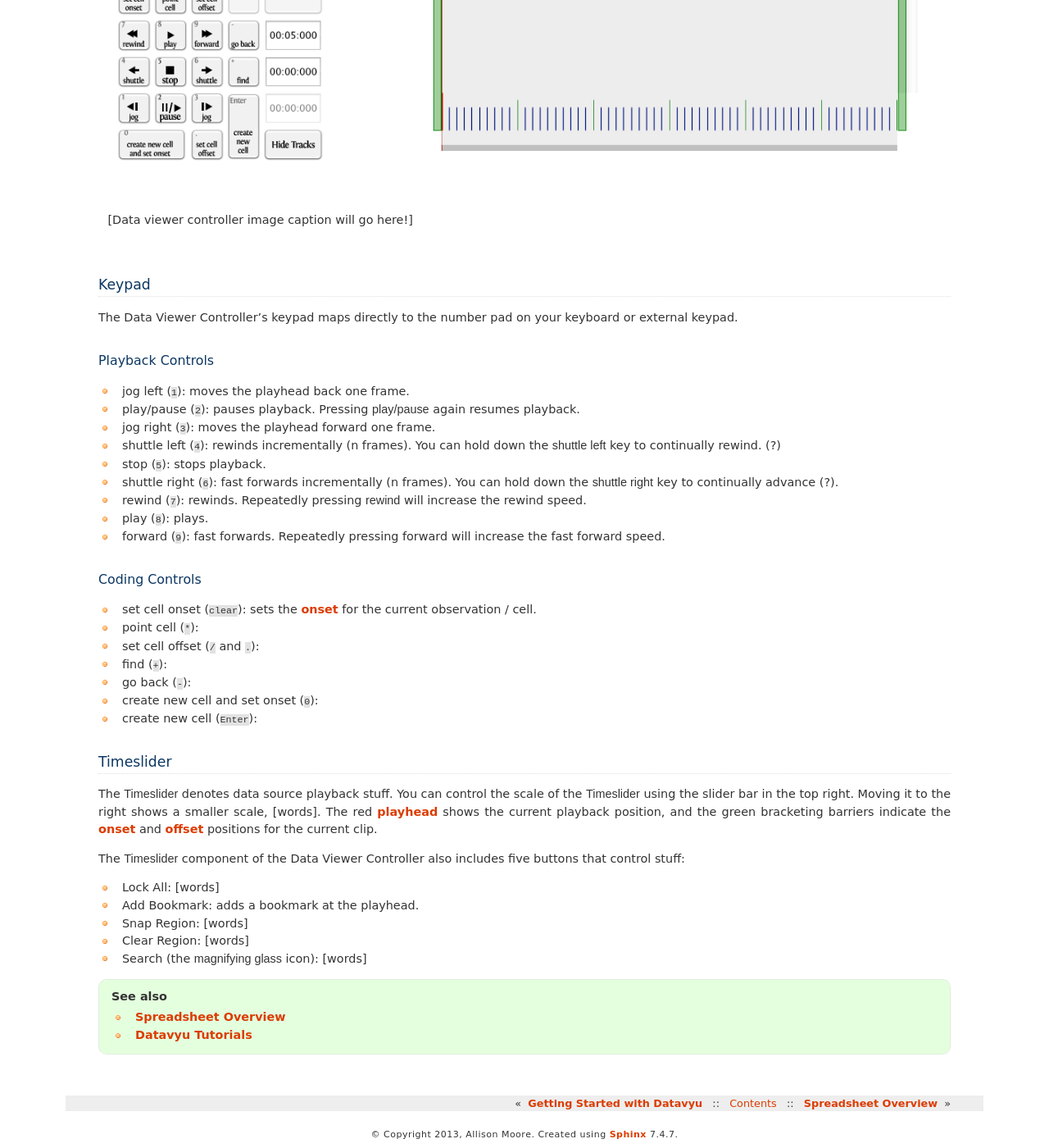
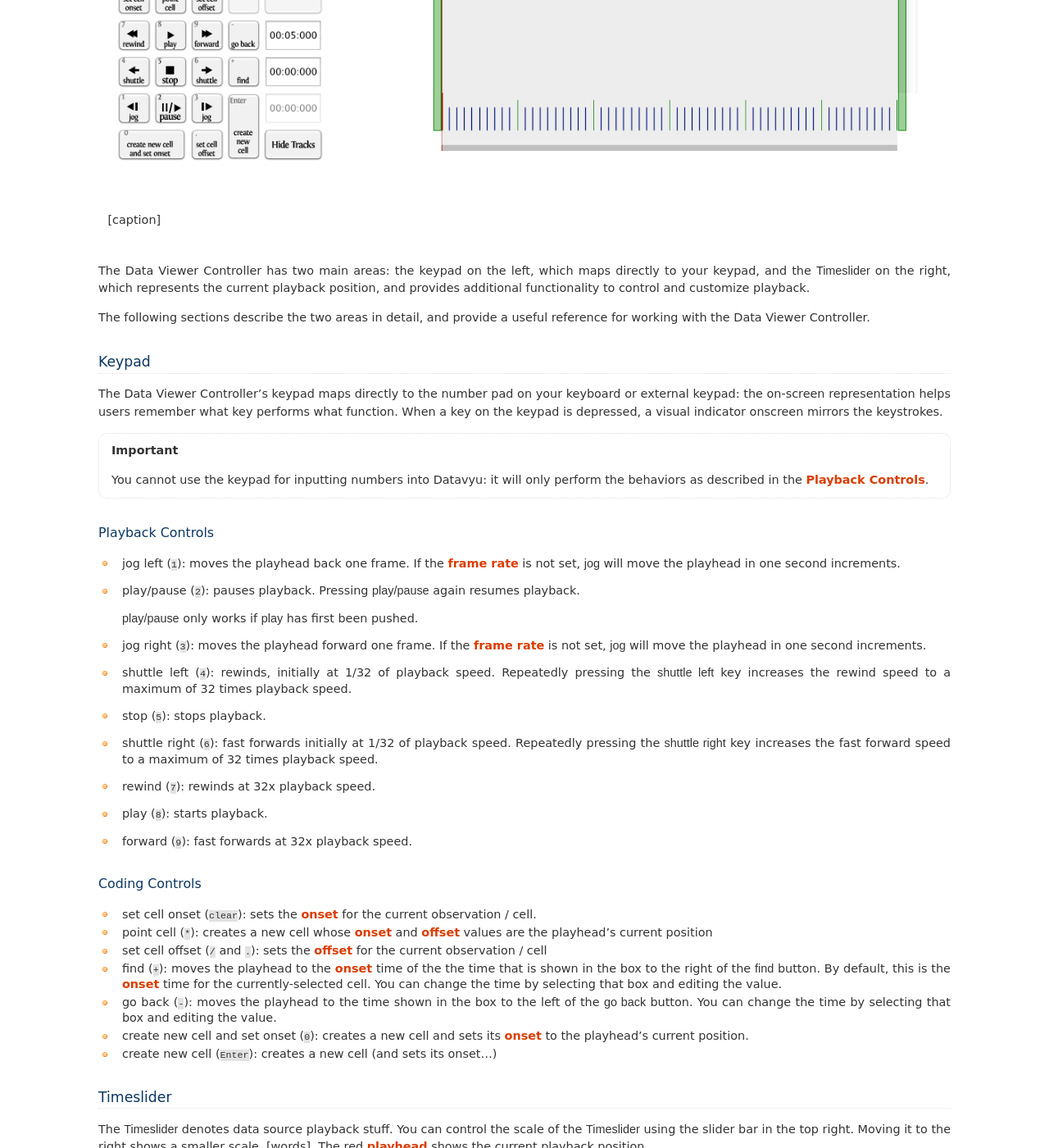
Before and after one commit to databrary/datavyu-docs, a Sphinx documentation site: the page built from source/guide/controller.txt, in a window 1280 px wide and 1400 px high, scrolled down 370 px. Shown: the whole window at 82% size. Built offline with Sphinx 7.4.7, drawn with Linux system fonts in a browser that asks for light colours; pages that are not in the unit, such as notebooks, are missing from menus; some of the changed text lies outside the part shown.

Commit message:
guide: tweaks to requirements & clarifying keypad functionalities

```diff
--- a/source/guide.txt
+++ b/source/guide.txt
@@ -16,6 +16,8 @@ of the software components, to a series of tutorials that target common
 operations with Datavyu. The reference section lists terms and
 definitions, as well as detailing any file format requirements and
 limitations.
+
+.. only:: html
 
    .. toctree::
       :maxdepth: 1
--- a/source/guide/controller.txt
+++ b/source/guide/controller.txt
@@ -2,94 +2,129 @@
 Data Viewer Controller Overview
 ===============================
 
-.. TODO: replace following paragraph with something better / not copied
-   from intro page
-
-The Data Viewer Controller allows users to control the playback of their
-data source and create observations in the spreadsheet. Quite literally,
-it controls the :guilabel:`Data Viewer`, the window that contains the
-(video) data.
+The Data Viewer Controller enables users to manipulate the playback of
+their data source, and create new cells as they record their observations.
 
 .. figure:: /img/data-viewer-controller.png
    :alt: Image of the Data Viewer Controller
    :align: center
 
-   [Data viewer controller image caption will go here!]
+   [caption]
 
-.. TODO: detailed overview of its function / role then intro the piece-by-piece description
+The Data Viewer Controller has two main areas: the keypad on the left,
+which maps directly to your keypad, and the :guilabel:`Timeslider` on
+the right, which represents the current playback position, and provides
+additional functionality to control and customize playback.
+
+The following sections describe the two areas in detail, and provide
+a useful reference for working with the Data Viewer Controller.
 
 Keypad
 ------
 
 The Data Viewer Controller's keypad maps directly to the number pad
-on your keyboard or external keypad.
+on your keyboard or external keypad: the on-screen representation
+helps users remember what key performs what function. When a key on
+the keypad is depressed, a visual indicator onscreen mirrors the
+keystrokes.
+
+.. important::
+
+   You cannot use the keypad for inputting numbers into Datavyu: it will
+   only perform the behaviors as described in the :ref:`playback-controls`.
 
 .. _playback-controls:
 
 Playback Controls
 ~~~~~~~~~~~~~~~~~
 
-- jog left (``1``): moves the playhead back one frame.
+- jog left (``1``): moves the playhead back one frame. If the
+  :term:`frame rate` is not set, :guilabel:`jog` will move the playhead
+  in one second increments.
 
-- play/pause (``2``): pauses playback. Pressing :guilabel:`play/pause` again resumes playback.
+- play/pause (``2``): pauses playback. Pressing :guilabel:`play/pause`
+  again resumes playback.
 
-- jog right (``3``): moves the playhead forward one frame.
+  :guilabel:`play/pause` only works if :guilabel:`play` has first been
+  pushed.
 
-- shuttle left (``4``): rewinds incrementally (n frames). You can hold
-  down the :guilabel:`shuttle left` key to continually rewind. (?)
+- jog right (``3``): moves the playhead forward one frame. If the
+  :term:`frame rate` is not set, :guilabel:`jog` will move the playhead
+  in one second increments.
+
+- shuttle left (``4``): rewinds, initially at 1/32 of playback speed.
+  Repeatedly pressing the :guilabel:`shuttle left` key increases the rewind
+  speed to a maximum of 32 times playback speed.
 
 - stop (``5``): stops playback.
 
-- shuttle right (``6``): fast forwards incrementally (n frames). You can
-  hold down the :guilabel:`shuttle right` key to continually advance (?).
+- shuttle right (``6``): fast forwards initially at 1/32 of playback
+  speed. Repeatedly pressing the :guilabel:`shuttle right` key increases
+  the fast forward speed to a maximum of 32 times playback speed.
 
-- rewind (``7``): rewinds. Repeatedly pressing :guilabel:`rewind` will increase the rewind speed.
+- rewind (``7``): rewinds at 32x playback speed.
 
-- play (``8``): plays.
+- play (``8``): starts playback.
 
-- forward (``9``): fast forwards. Repeatedly pressing forward will increase the fast forward speed.
+- forward (``9``): fast forwards at 32x playback speed.
 
 .. _coding-controls:
 
 Coding Controls
 ~~~~~~~~~~~~~~~
 
-- set cell onset (``clear``): sets the :term:`onset` for the current observation / cell.
+- set cell onset (``clear``): sets the :term:`onset` for the current
+  observation / cell.
 
-- point cell (``*``):
+- point cell (``*``): creates a new cell whose :term:`onset` and
+  :term:`offset` values are the playhead's current position
 
-- set cell offset (``/`` and ``.``):
+- set cell offset (``/`` and ``.``): sets the :term:`offset` for the
+  current observation / cell
 
-- find (``+``):
+- find (``+``): moves the playhead to the :term:`onset` time of the the
+  time that is shown in the box to the right of the :guilabel:`find`
+  button. By default, this is the :term:`onset` time for the
+  currently-selected cell. You can change the time by selecting that box
+  and editing the value.
 
-- go back (``-``):
+- go back (``-``): moves the playhead to the time shown in the box
+  to the left of the :guilabel:`go back` button. You can change the
+  time by selecting that box and editing the value.
 
-- create new cell and set onset (``0``):
+- create new cell and set onset (``0``): creates a new cell and sets its
+  :term:`onset` to the playhead's current position.
 
-- create new cell (``Enter``):
+- create new cell (``Enter``): creates a new cell (and sets its onset...)
 
 Timeslider
 ----------
 
+.. TODO: explain what regions are and how they work once you understand
+
 The :guilabel:`Timeslider` denotes data source playback stuff. You can
 control the scale of the :guilabel:`Timeslider` using the slider bar in
 the top right. Moving it to the right shows a smaller scale, [words].
-The red :term:`playhead` shows the current playback position, and the
-green bracketing barriers indicate the :term:`onset` and :term:`offset`
-positions for the current clip.
+The red :term:`playhead` shows the current playback position.
+
+You can choose to focus on a single region by moving the green bracketing
+dividers. Datavyu will start playback from the leftmost bracket's position,
+and stop at the rightmost bracket.
 
 The :guilabel:`Timeslider` component of the Data Viewer Controller also
-includes five buttons that control stuff:
+includes five buttons:
 
-- Lock All: [words]
+- Lock All: [use is currently unclear]
 
 - Add Bookmark: adds a bookmark at the playhead.
 
-- Snap Region: [words]
+- Snap Region: sets the :term:`region` to the length of the selected
+  cell: the left bracket is placed at the cell's :term:`onset`, and the
+  right bracket at the cell's :term:`offset`.
 
-- Clear Region: [words]
+- Clear Region: removes the region delineators.
 
-- Search (the :guilabel:`magnifying glass` icon): [words]
+- :guilabel:`magnifying glass` icon: [use currently unclear]
 
 .. seealso::
 
--- a/source/guide/reference/glossary.txt
+++ b/source/guide/reference/glossary.txt
@@ -61,3 +61,6 @@ Glossary
       consecutive images called frames". In other words, it is the
       number of images shown per second. The three main frame rate
       standards are: 24p, 25p, and 30p.
+
+   region
+      [timeslider region explanation here]
--- a/source/guide/tutorials.txt
+++ b/source/guide/tutorials.txt
@@ -6,8 +6,7 @@ Datavyu Tutorials
    :maxdepth: 1
 
    /guide/tutorial/add-observations
-   /guide/tutorial/add-a-new-column
-   /guide/tutorial/add-a-new-observation
+   /guide/tutorial/add-a-new-variable
    /guide/tutorial/configure-variables
    /guide/tutorial/export-data-from-a-project
    /guide/tutorials/use-scripts-to-automate-tasks
```
Also changed, not shown: source/guide/spreadsheet.txt (+11 -12 lines), source/includes/fact-system-requirements.rst (+5 -4 lines). Lines whose indentation alone changed are shown as unchanged.
